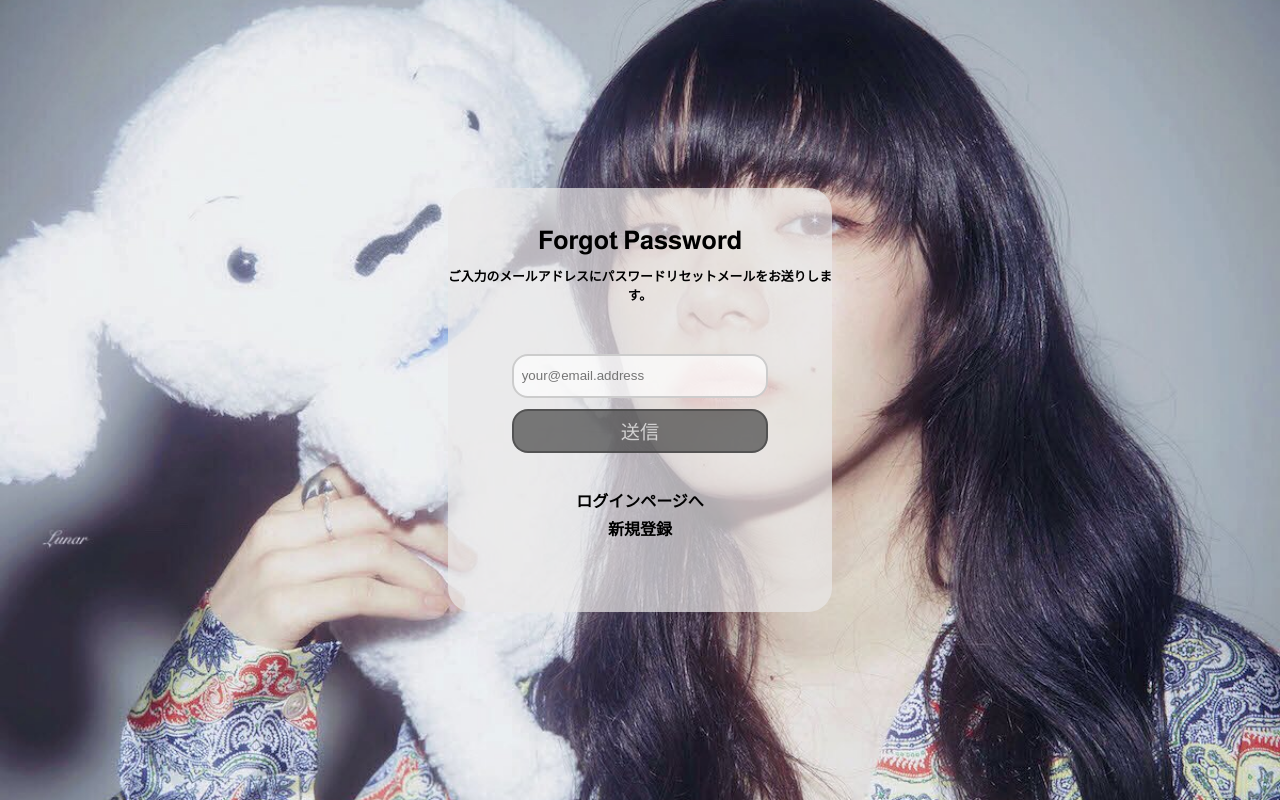
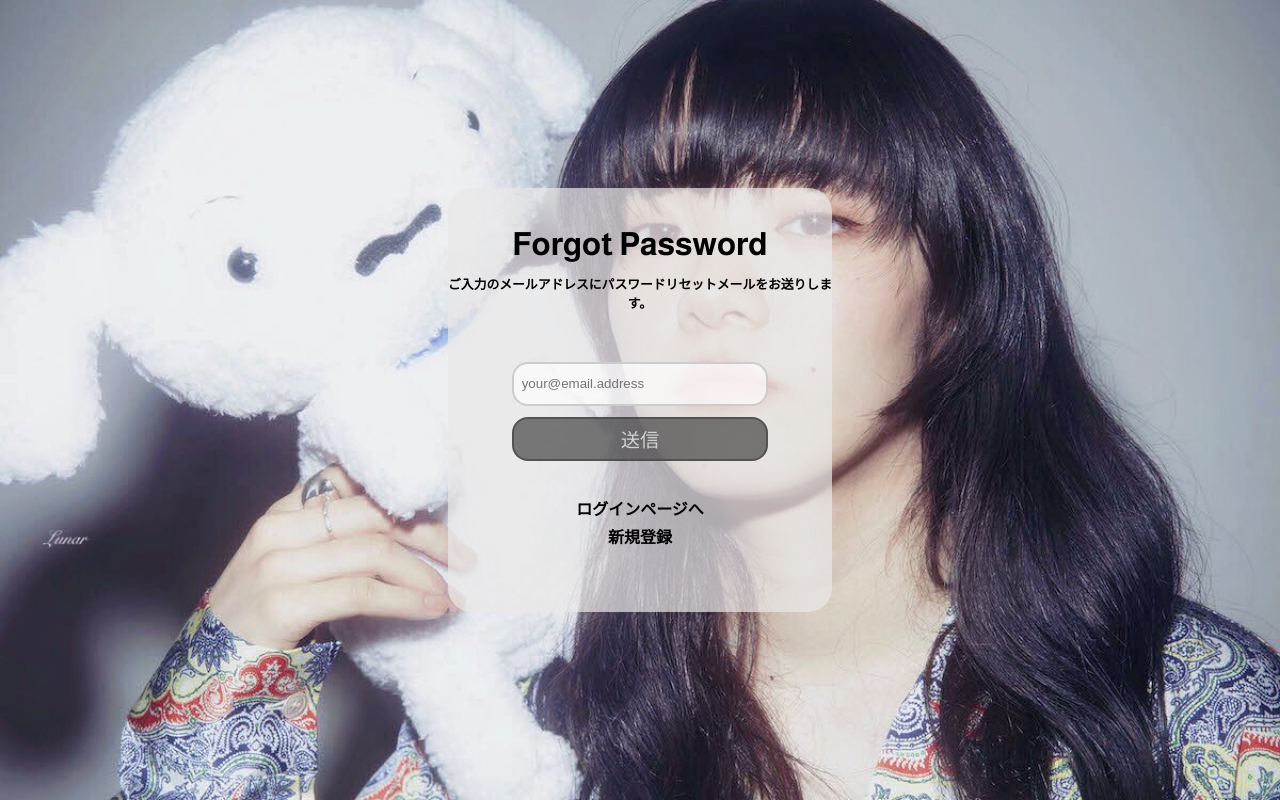
Before and after one commit to minhyeee/Groove, a Java web app: page /findpw in a window 1280 px wide. Run offline with Spring Boot 4, a stand-in JSP engine, Linux system fonts and the light colour scheme.

Commit message:
회원 관련 페이지들 css 변경2

```diff
--- a/Groove/src/main/resources/static/css/changePwPage.css
+++ b/Groove/src/main/resources/static/css/changePwPage.css
@@ -96,8 +96,8 @@ body {
 }
 
 .go-to-mypage {
-    margin-top: 10%;
-    margin-bottom: 10%;
+    margin-top: 9%;
+    margin-bottom: 9%;
 }
 
 
--- a/Groove/src/main/resources/static/css/findPwPage.css
+++ b/Groove/src/main/resources/static/css/findPwPage.css
@@ -41,7 +41,7 @@ body {
 }
 
 .title {
-    font-size: 1.6rem;
+    font-size: 2rem;
     padding-top: 10%;
 }
 
--- a/Groove/src/main/resources/static/css/loginPage.css
+++ b/Groove/src/main/resources/static/css/loginPage.css
@@ -41,7 +41,7 @@ body {
 }
 
 .title {
-    font-size: 1.6rem;
+    font-size: 2rem;
     padding-top: 10%;
     padding-bottom: 10%;
 }
--- a/Groove/src/main/resources/static/css/signUpPage.css
+++ b/Groove/src/main/resources/static/css/signUpPage.css
@@ -41,7 +41,7 @@ body {
 }
 
 .title {
-    font-size: 1.6rem;
+    font-size: 2rem;
     padding-top: 10%;
     padding-bottom: 10%;
 }
```
